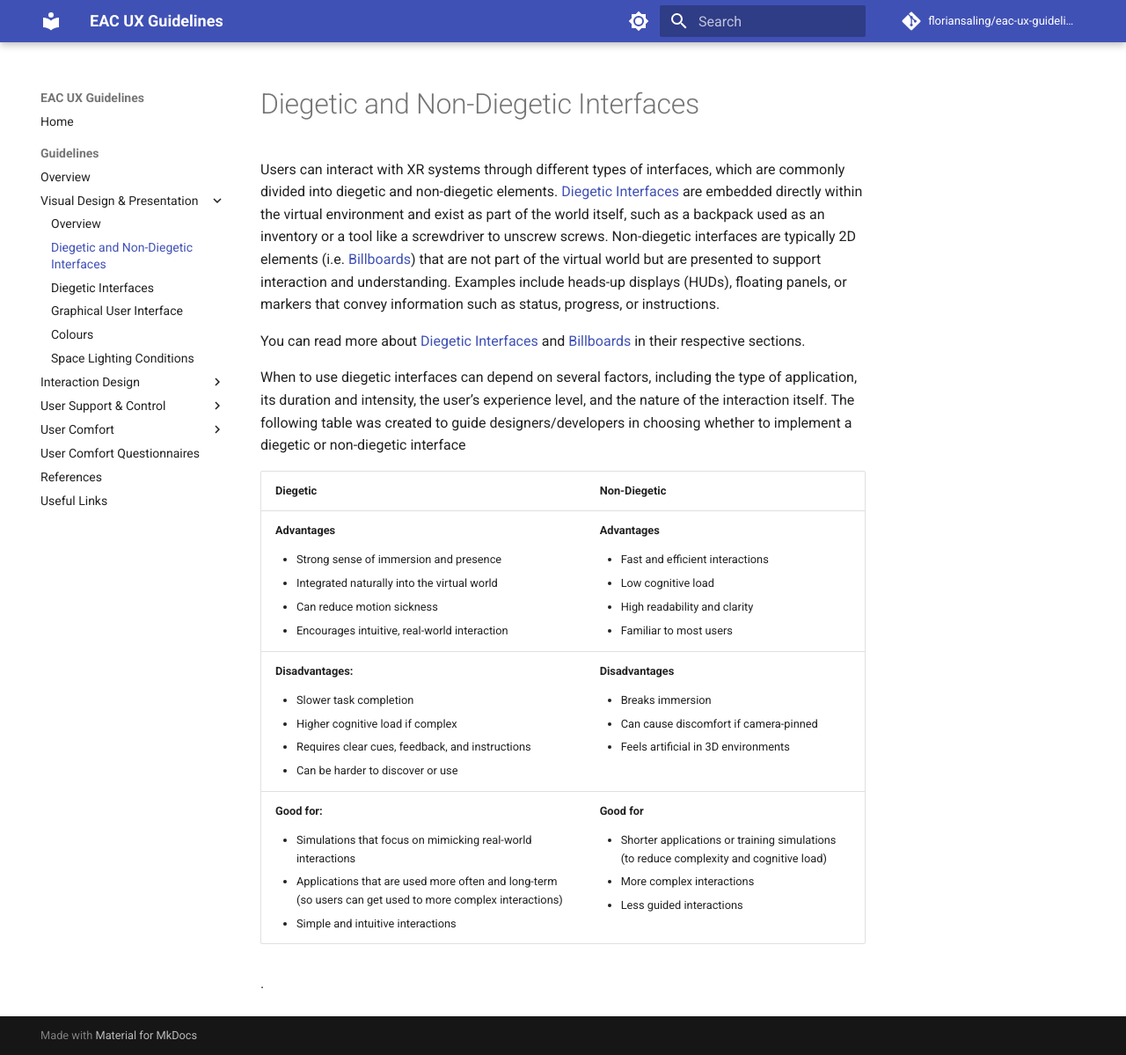
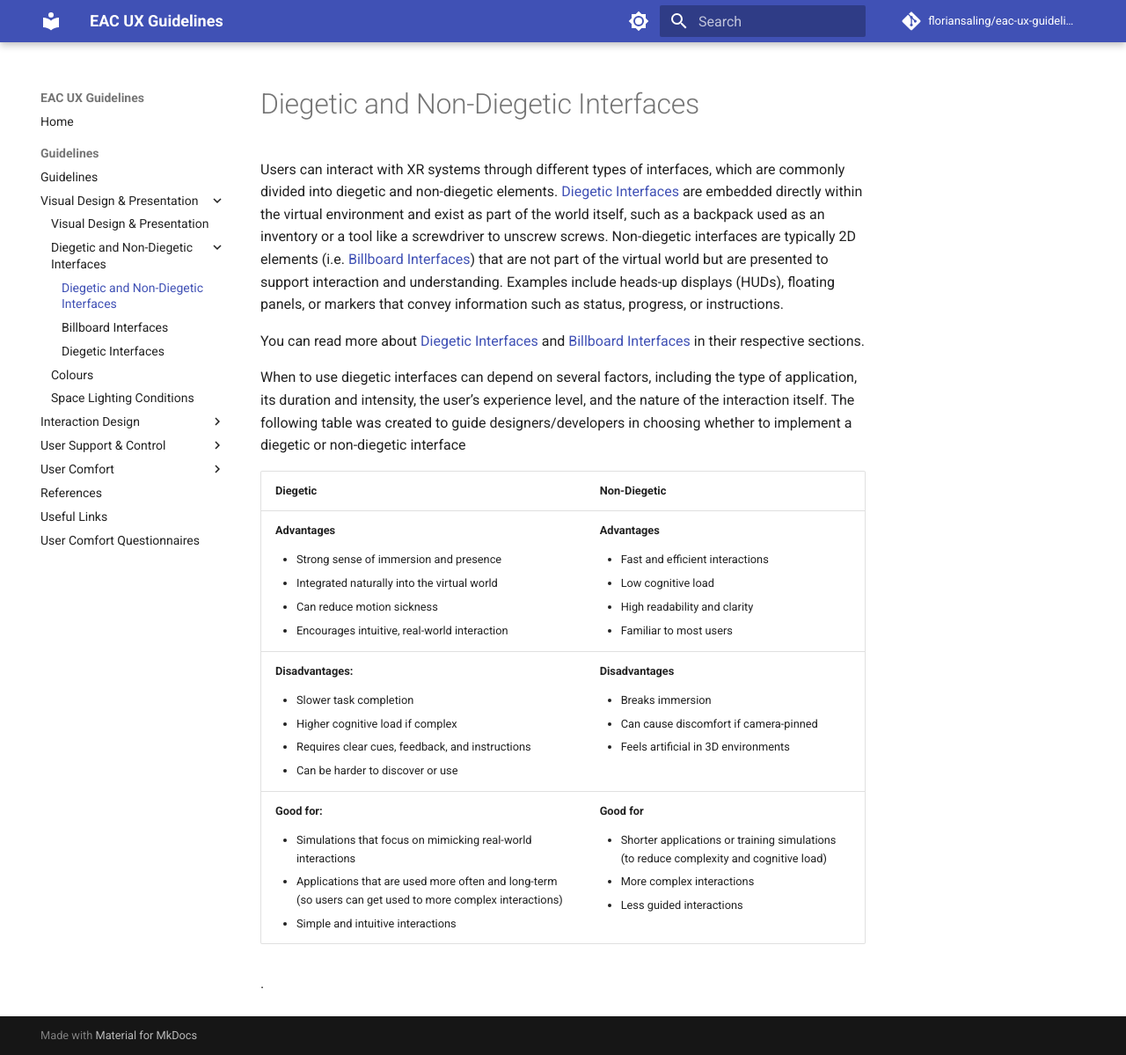
Before and after one commit to floriansaling/eac-ux-guidelines, an MkDocs documentation site: the page built from docs/Diegetic-and-Non-Diegetic-Interfaces.md, in a window 1280 px wide and 1199 px high. Shown: the whole window at 88% size. Built offline with MkDocs 1.6.1 and Material for MkDocs 9.7.7, drawn with Linux system fonts in a browser that asks for light colours; comment, search, counter and statistics services are not loaded.

Commit message:
Align page names and navigation with original wiki terminology

```diff
--- a/docs/Diegetic-and-Non-Diegetic-Interfaces.md
+++ b/docs/Diegetic-and-Non-Diegetic-Interfaces.md
@@ -1,6 +1,6 @@
-Users can interact with XR systems through different types of interfaces, which are commonly divided into diegetic and non-diegetic elements. [Diegetic Interfaces](Diegetic-Interfaces.md) are embedded directly within the virtual environment and exist as part of the world itself, such as a backpack used as an inventory or a tool like a screwdriver to unscrew screws. Non-diegetic interfaces are typically 2D elements (i.e. [Billboards](Graphical-User-Interface.md)) that are not part of the virtual world but are presented to support interaction and understanding. Examples include heads-up displays (HUDs), floating panels, or markers that convey information such as status, progress, or instructions.
+Users can interact with XR systems through different types of interfaces, which are commonly divided into diegetic and non-diegetic elements. [Diegetic Interfaces](Diegetic-Interfaces.md) are embedded directly within the virtual environment and exist as part of the world itself, such as a backpack used as an inventory or a tool like a screwdriver to unscrew screws. Non-diegetic interfaces are typically 2D elements (i.e. [Billboard Interfaces](Graphical-User-Interface.md)) that are not part of the virtual world but are presented to support interaction and understanding. Examples include heads-up displays (HUDs), floating panels, or markers that convey information such as status, progress, or instructions.
 
-You can read more about [Diegetic Interfaces](Diegetic-Interfaces.md) and [Billboards](Graphical-User-Interface.md) in their respective sections.
+You can read more about [Diegetic Interfaces](Diegetic-Interfaces.md) and [Billboard Interfaces](Graphical-User-Interface.md) in their respective sections.
 
 When to use diegetic interfaces can depend on several factors, including the type of application, its duration and intensity, the user’s experience level, and the nature of the interaction itself. The following table was created to guide designers/developers in choosing whether to implement a diegetic or non-diegetic interface
 
--- a/mkdocs.yml
+++ b/mkdocs.yml
@@ -40,33 +40,34 @@ markdown_extensions:
 nav:
   - Home: index.md
   - Guidelines:
-      - Overview: Guidelines.md
+      - Guidelines: Guidelines.md
       - Visual Design & Presentation:
-          - Overview: Visual-Design-&-Presentation.md
-          - Diegetic and Non-Diegetic Interfaces: Diegetic-and-Non-Diegetic-Interfaces.md
-          - Diegetic Interfaces: Diegetic-Interfaces.md
-          - Graphical User Interface: Graphical-User-Interface.md
+          - Visual Design & Presentation: Visual-Design-&-Presentation.md
+          - Diegetic and Non-Diegetic Interfaces:
+              - Diegetic and Non-Diegetic Interfaces: Diegetic-and-Non-Diegetic-Interfaces.md
+              - Billboard Interfaces: Graphical-User-Interface.md
+              - Diegetic Interfaces: Diegetic-Interfaces.md
           - Colours: Colours.md
           - Space Lighting Conditions: Space-Lighting-Conditions.md
       - Interaction Design:
-          - Overview: Interaction-Design.md
+          - Interaction Design: Interaction-Design.md
           - Input Methods:
-              - Overview: Input-Methods.md
-              - Gestures: Gestures.md
+              - Input Methods: Input-Methods.md
+              - Controller Mapping & Locomotion: Mapping.md
               - Voice: Voice.md
               - Gaze: Gaze.md
-          - Mapping: Mapping.md
+              - Gestures: Gestures.md
           - Interaction Feedback: Interaction-Feedback.md
       - User Support & Control:
-          - Overview: User-Support-&-Control.md
+          - User Support & Control: User-Support-&-Control.md
           - Onboarding: Onboarding.md
           - Outside Manipulation: Outside-Manipulation.md
           - Super Soldier Syndrome: Super-Soldier-Syndrome.md
       - User Comfort:
-          - Overview: User-Comfort.md
-          - Motion Sickness: Motion-Sickness.md
+          - User Comfort: User-Comfort.md
           - Accessibility: Accessibility.md
           - Visual Fatigue: Visual-Fatigue.md
-      - User Comfort Questionnaires: User-Comfort-Questionnaires.md
+          - Motion Sickness: Motion-Sickness.md
       - References: References.md
       - Useful Links: Useful-Links.md
+      - User Comfort Questionnaires: User-Comfort-Questionnaires.md
```
Also changed, not shown: docs/Diegetic-Interfaces.md (+1 -1 lines), docs/Input-Methods.md (+1 -1 lines), docs/Mapping.md (+3 -0 lines), docs/Motion-Sickness.md (+2 -2 lines).
